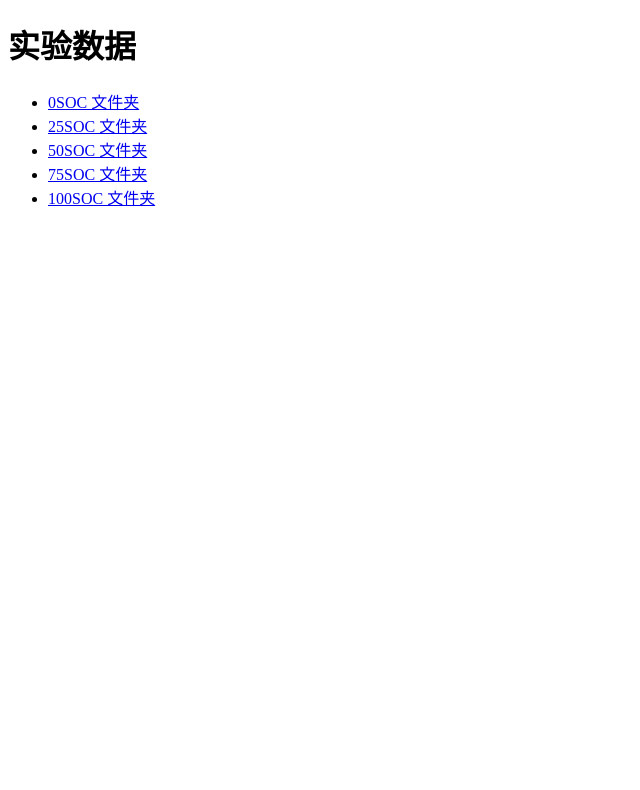
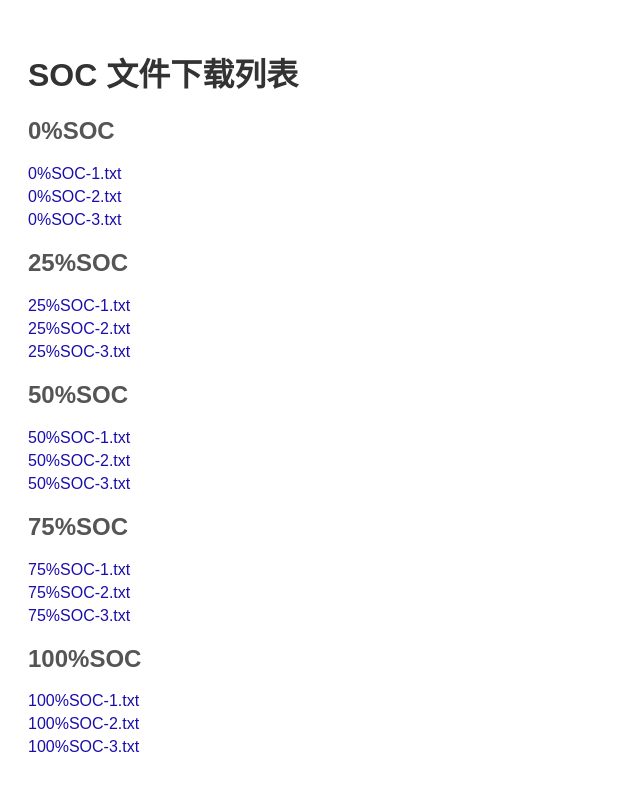
Before and after one commit to 1dai2/Raw-Data..github.io, a plain HTML site: page index.html in a window 1280 px wide. Shown: the whole page, without its empty margins (0-640 px from the left). Drawn offline with Linux system fonts and the light colour scheme.

Commit message:
Add files via upload

```diff
--- a/index.html
+++ b/index.html
@@ -1,17 +1,56 @@
 <!DOCTYPE html>
-<html>
+<html lang="zh">
 <head>
   <meta charset="UTF-8">
-  <title>实验数据文件夹</title>
+  <title>SOC 文件下载列表</title>
+  <style>
+    body { font-family: Arial, sans-serif; padding: 20px; }
+    h1 { color: #333; }
+    h2 { color: #555; margin-top: 20px; }
+    ul { list-style-type: none; padding-left: 0; }
+    li { margin-bottom: 5px; }
+    a { text-decoration: none; color: #1a0dab; }
+    a:hover { text-decoration: underline; }
+  </style>
 </head>
 <body>
-  <h1>实验数据</h1>
-  <ul>
-    <li><a href="0SOC/">0SOC 文件夹</a></li>
-    <li><a href="25SOC/">25SOC 文件夹</a></li>
-    <li><a href="50SOC/">50SOC 文件夹</a></li>
-    <li><a href="75SOC/">75SOC 文件夹</a></li>
-    <li><a href="100SOC/">100SOC 文件夹</a></li>
-  </ul>
+  <h1>SOC 文件下载列表</h1>
+  <div id="file-list"></div>
+
+  <script>
+    // 手动列出每个文件夹的文件名
+    const folders = {
+      "0%SOC": ["0%SOC-1.txt","0%SOC-2.txt","0%SOC-3.txt"],
+      "25%SOC": ["25%SOC-1.txt","25%SOC-2.txt","25%SOC-3.txt"],
+      "50%SOC": ["50%SOC-1.txt","50%SOC-2.txt","50%SOC-3.txt"],
+      "75%SOC": ["75%SOC-1.txt","75%SOC-2.txt","75%SOC-3.txt"],
+      "100%SOC": ["100%SOC-1.txt","100%SOC-2.txt","100%SOC-3.txt"]
+    };
+
+    const container = document.getElementById('file-list');
+
+    Object.keys(folders).forEach(folder => {
+      const h2 = document.createElement('h2');
+      h2.textContent = folder;
+      container.appendChild(h2);
+
+      const ul = document.createElement('ul');
+
+      folders[folder].forEach(fileName => {
+        const li = document.createElement('li');
+        const a = document.createElement('a');
+
+        // 替换 URL 中的 % 为 %25
+        const fileUrl = `${folder.replace(/%/g,'%25')}/${fileName.replace(/%/g,'%25')}`;
+
+        a.href = fileUrl;
+        a.textContent = fileName;
+        li.appendChild(a);
+        ul.appendChild(li);
+      });
+
+      container.appendChild(ul);
+    });
+  </script>
 </body>
 </html>
```
